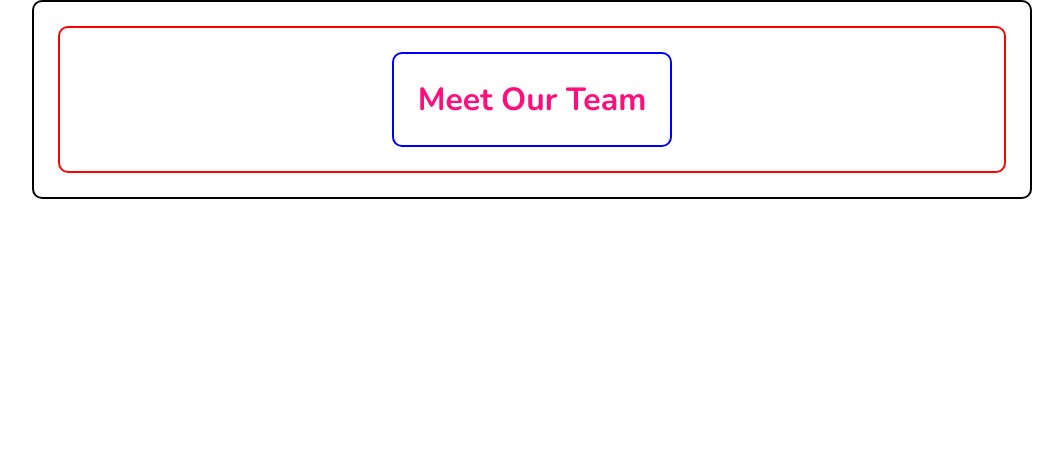
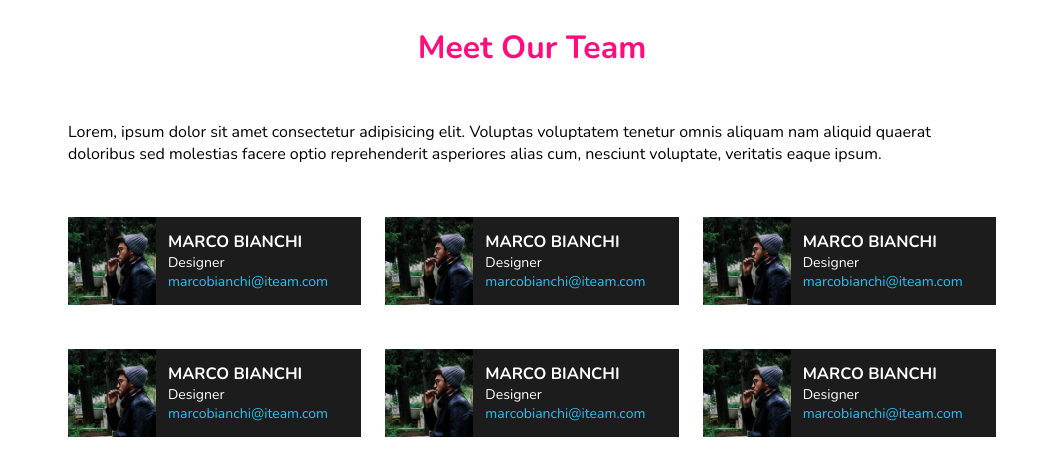
Before and after one commit to francescoturco/html-css-flex-cards, a plain HTML site: page index.html in a window 1280 px wide. Shown: the whole page, without its empty margins (108-1171 px from the left). Drawn offline with nearby package versions, Linux system fonts and the light colour scheme.

Commit message:
main-content

```diff
--- a/css/app.css
+++ b/css/app.css
@@ -9,6 +9,29 @@ html {
 }
 
 
+img {
+    max-width: 30%;
+}
+
+
+ul,
+ol {
+    list-style: none;
+}
+
+
+
+
+.items-center {
+    align-items: center;
+}
+
+
+
+
+
+
+/*  LAYOUT  */
 .container {
     max-width: 1000px;
     margin: 0 auto;
@@ -17,11 +40,28 @@ html {
 
 .row {
     display: flex;
+    flex-wrap: wrap;
+    row-gap: 40px;
 }
 
 
+.row > * {
+    padding: 2px 12px;
+}
+
+
+
+.w-33 {
+    width: calc(100% /3)
+}
+
+
+
+
+
+
+
 /* DEBUG */
-
 .debug .container {
     border: 2px solid black;
     border-radius: 10px ;
@@ -38,12 +78,16 @@ html {
     border: 2px solid blue;
     padding: 24px;
     border-radius: 10px ;
-
 }
 
 
+
+
+
+
+
+
 /* HEADER */
-
 .title {
     justify-content: center;
 }
@@ -52,4 +96,20 @@ html {
 
 
 
-/*  LAYOUT  */
+/* LIST CARD */
+
+
+.card {
+    background-color: rgb(29, 28, 28);
+    color: white;
+    display: flex;
+    font-size: 14px;
+    align-items: center;
+    gap: 12px;
+}
+
+
+.card-body {
+
+
+}
--- a/index.html
+++ b/index.html
@@ -11,7 +11,7 @@
 
 
     </head>
-    <body class="debug">
+    <body class="debu">
         <header>
             <div class="container">
                 <div class="row title">
@@ -20,7 +20,80 @@
             </div>
         </header>
         <main>
+            <div>
+                <div class="container">
+                    <div class="row items-center">
+                        <p>Lorem, ipsum dolor sit amet consectetur adipisicing elit. Voluptas voluptatem tenetur omnis aliquam nam aliquid quaerat doloribus sed molestias facere optio reprehenderit asperiores alias cum, nesciunt voluptate, veritatis eaque ipsum.</p>
+                    </div>
+                </div>
+            </div>
+            <div>
+                <div class="container">
+                    <ul class="row">
+                        <li class="w-33">
+                            <div class="card">
+                                <img src="./img/male1.png" alt="">
+                                <div class="card-body">
+                                    <h3>MARCO BIANCHI </h3>
+                                    <p>Designer</p>
+                                    <p style="color: rgb(36, 195, 243);">marcobianchi@iteam.com</p>
+                                </div>
+                           </div>
+                        </li>
+                        <li class="w-33">
+                            <div class="card">
+                                <img src="./img/male1.png" alt="">
+                                <div class="card-body">
+                                    <h3>MARCO BIANCHI </h3>
+                                    <p>Designer</p>
+                                    <p style="color: rgb(36, 195, 243);">marcobianchi@iteam.com</p>
+                                </div>
+                           </div>
+                        </li>
+                        <li class="w-33">
+                            <div class="card">
+                                <img src="./img/male1.png" alt="">
+                                <div class="card-body">
+                                    <h3>MARCO BIANCHI </h3>
+                                    <p>Designer</p>
+                                    <p style="color: rgb(36, 195, 243);">marcobianchi@iteam.com</p>
+                                </div>
+                           </div>
+                        </li>
+                        <li class="w-33">
+                            <div class="card">
+                                <img src="./img/male1.png" alt="">
+                                <div class="card-body">
+                                    <h3>MARCO BIANCHI </h3>
+                                    <p>Designer</p>
+                                    <p style="color: rgb(36, 195, 243);">marcobianchi@iteam.com</p>
+                                </div>
+                           </div>
+                        </li>
+                        <li class="w-33">
+                            <div class="card">
+                                <img src="./img/male1.png" alt="">
+                                <div class="card-body">
+                                    <h3>MARCO BIANCHI </h3>
+                                    <p>Designer</p>
+                                    <p style="color: rgb(36, 195, 243);">marcobianchi@iteam.com</p>
+                                </div>
+                           </div>
+                        </li>
+                        <li class="w-33">
+                            <div class="card">
+                                <img src="./img/male1.png" alt="">
+                                <div class="card-body">
+                                    <h3>MARCO BIANCHI </h3>
+                                    <p>Designer</p>
+                                    <p style="color: rgb(36, 195, 243);">marcobianchi@iteam.com</p>
+                                </div>
+                           </div>
+                        </li>
 
+                    </ul>
+                </div>
+            </div>
         </main>
     </body>
 </html>
```
